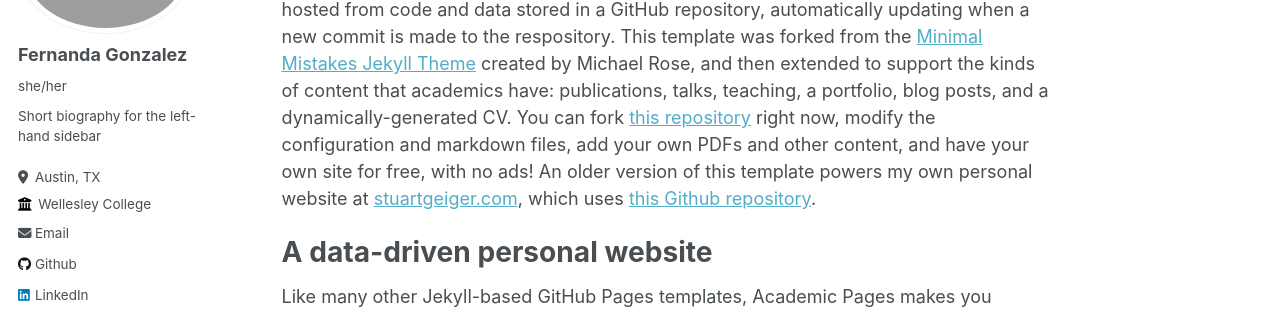
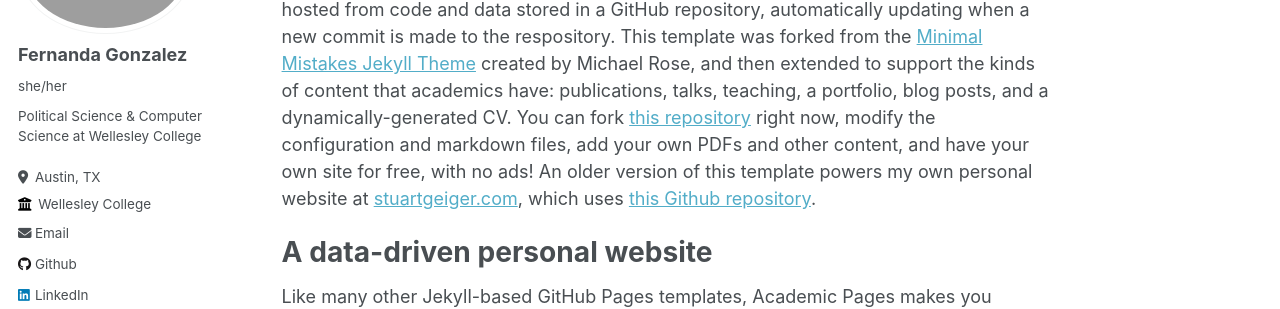
Before and after one commit to fernandamayela/fernandamayela.github.io, a Jekyll site: the page built from _pages/about.md, in a window 1280 px wide. Shown: the part 206-515 px from the top of the page. Built offline with Jekyll 4.4.1, drawn with Linux system fonts in a browser that asks for light colours.

Commit message:
Update _config.yml

```diff
--- a/_config.yml
+++ b/_config.yml
@@ -24,7 +24,7 @@ author:
   avatar           : "profile.png"
   name             : "Fernanda Gonzalez"
   pronouns         : "she/her"
-  bio              : "Short biography for the left-hand sidebar"
+  bio              : "Political Science & Computer Science at Wellesley College"
   location         : "Austin, TX"
   employer         : "Wellesley College"
   uri              : # URL
```
